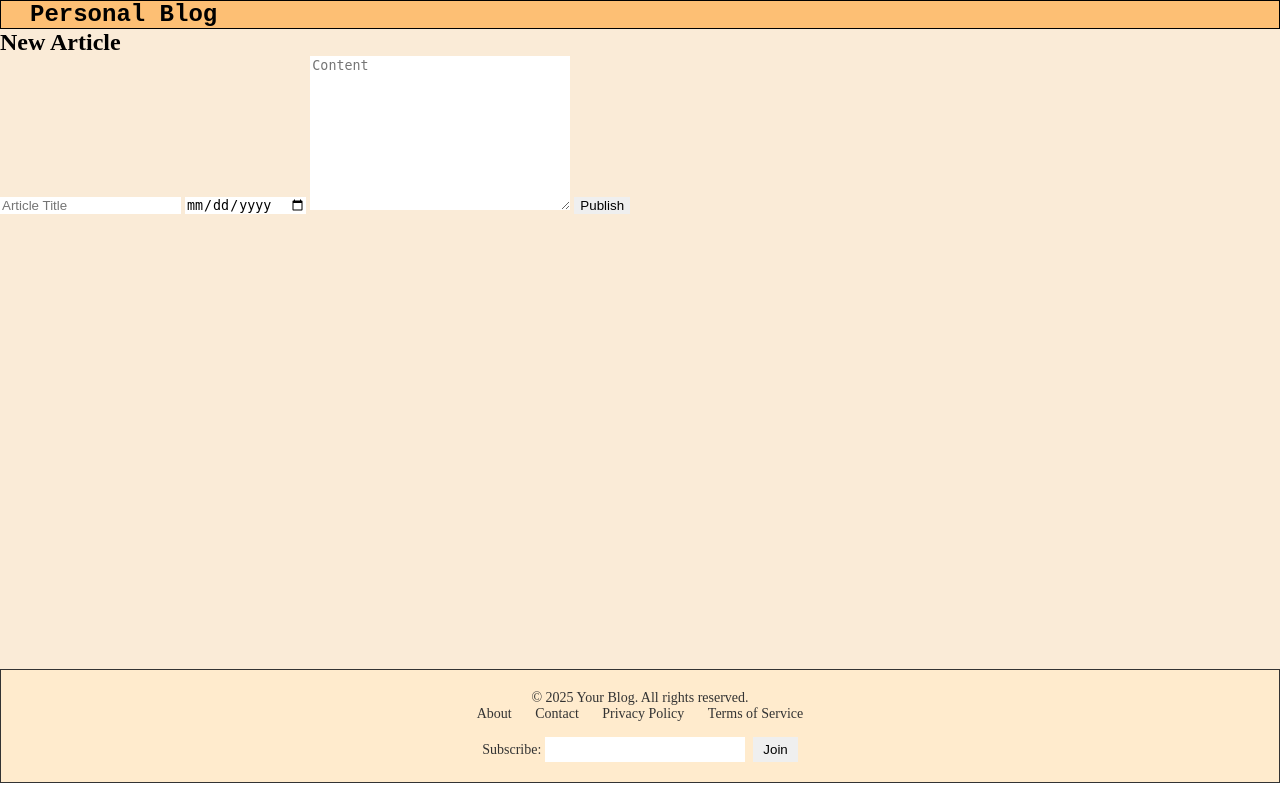
After one commit to Adrian030304/Personal-Blog, a Flask app: page /admin/create_article in a window 1280 px wide. The commit adds this page. Run offline with Flask 3, Linux system fonts and the light colour scheme.

Commit message:
create article logc + file handling

```diff
--- a/app.py
+++ b/app.py
@@ -1,25 +1,24 @@
 import os, json
 from flask import Flask, request, render_template, session, redirect, url_for, Response
 from dotenv  import *
-from utils import existing_users_file, save_users
+from utils import existing_users_file, save_users, sanitize_date, sanitize_title
 from werkzeug.security import check_password_hash, generate_password_hash
 
 app = Flask(__name__)
 app.config.from_prefixed_env()
 app.secret_key =  get_key('.env','FLASK_SECRET_KEY')
 
+os.makedirs('articles', exist_ok=True)
+save_path = os.path.abspath('./articles')
+
 users_file = 'users.json'
 users = existing_users_file(users_file)
-
-# if not os.path.exists('articles'):
-#     os.mkdir('articles')
-
 
 @app.route('/', methods=['GET', 'POST'])
 @app.route('/home', methods=['GET'])
 def home_page():
     if 'username' not in session:
-        return redirect(url_for('login_user')), 301
+        return redirect(url_for('login_user')), 302
     return render_template('home_page.html', user=session.get('username'), user_role=session.get('role')), 200
 
 @app.route("/admin")
@@ -31,18 +30,32 @@ def admin():
 @app.route('/blogs')
 def blogs_page():
     if 'username' not in session:
-        return redirect(url_for('login_user')), 301
+        return redirect(url_for('login_user')), 302
     return render_template('blog_page.html', user=session.get('username'), user_role=session.get('role'))
 
 @app.route('/admin/dashboard')
 def dashboard():
     if 'username' not in session:
-        return redirect(url_for('login_user')), 301
+        return redirect(url_for('login_user')), 302
     return render_template('blog_page.html', user=session.get('username'), user_role=session.get('role'))
 
-@app.route('/create_article', methods=['GET','POST'])
+@app.route('/admin/create_article', methods=['GET','POST'])
 def create_article():
-    pass
+    if request.method == 'POST':
+        title = request.form['article_title']
+        publishing = request.form['publishing_date']
+        content = request.form['article_content']
+
+        save_file = os.path.join(save_path, f'{title}_{publishing}.json' )
+        with open(save_file, 'w', encoding='utf-8') as json_file:
+            json.dump(
+                {'title': title,
+                 'content': content,
+                 'date': publishing
+                }
+            , json_file, indent=2)
+        return redirect(url_for('dashboard')), 302
+    return render_template('create_article.html', user=session.get('username'), user_role=session.get('role')), 200
 
 @app.route('/logout', methods=['GET'])
 def logout():
--- /dev/null
+++ b/templates/create_article.html
@@ -0,0 +1,13 @@
+{% extends "main_page.html" %}
+{% block content %}
+    <div class="article">
+        <h2>New Article</h2>
+        <form method="POST">
+            <input type="text" placeholder="Article Title"  name="article_title" id="article-title">
+            <input type="date" placeholder="Publishing Date" name="publishing_date" id="article-date">
+            <textarea placeholder="Content" name="article_content" id="article-content" cols="30" rows="10" ></textarea>
+            <input type="submit" value="Publish">
+        </form>
+    </div>
+
+{% endblock %}
```
Also changed, not shown: templates/blog_page.html (+6 -5 lines).
